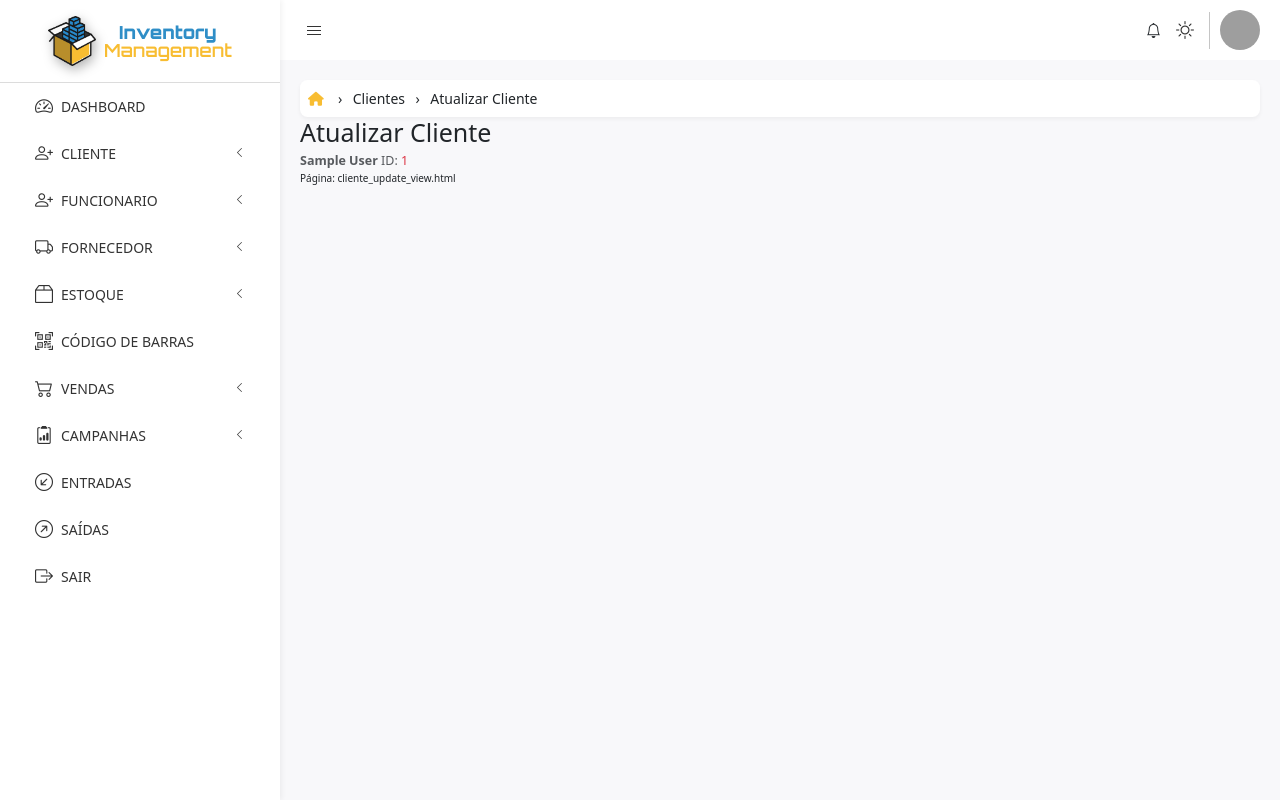
After one commit to jackson-vip/sge, a Django app: page /clientes/editar_cliente/1/ in a window 1280 px wide. The commit adds this page. Run offline with Django 5.2, Linux system fonts and the light colour scheme; a user stored in the database is signed in; tables that the repository leaves empty hold one stand-in row (values such as "Sample post"); grey boxes are pictures that could not be loaded.

Commit message:
Adiciona a view e template para atualização de cliente, atualiza rotas e corrige links de navegação.

```diff
--- a/clientes/admin.py
+++ b/clientes/admin.py
@@ -5,8 +5,8 @@ from .models import Cliente
 
 @admin.register(Cliente)
 class ClienteAdmin(admin.ModelAdmin):
-    list_display = ['usuario', 'cpf', 'email', 'telefone']
-    search_fields = ['usuario__username', 'cpf', 'email', 'telefone']
+    list_display = ['usuario', 'cpf', 'rg', 'email', 'telefone']
+    search_fields = ['usuario__username', 'cpf', 'rg', 'email', 'telefone']
     list_filter = ['status']
     ordering = ['usuario__username']
     list_per_page = 20
--- a/clientes/templates/cliente/cliente_list_view.html
+++ b/clientes/templates/cliente/cliente_list_view.html
@@ -60,7 +60,7 @@
                 <a href="{% url 'cliente:cliente_detail_view' cliente.id %}" class="btn-view" data-bs-tooltip="tooltip"data-bs-custom-class="custom-tooltip" data-bs-title="Visualizar">
                     <i class="fas fa-eye"></i>
                 </a>
-                <a href="#" class="btn-edit" data-bs-tooltip="tooltip"data-bs-custom-class="custom-tooltip" data-bs-title="Editar">
+                <a href="{% url 'cliente:cliente_update_view' cliente.id %}" class="btn-edit" data-bs-tooltip="tooltip"data-bs-custom-class="custom-tooltip" data-bs-title="Editar">
                     <i class="fas fa-pencil-alt"></i>
                 </a>
                 <a href="#" class="btn-delete" data-bs-target="#cliente-delete-modal" data-bs-toggle="modal" data-cliente-id="{{ cliente.id }}" data-cliente-nome="{{ cliente.usuario.first_name }} {{ cliente.usuario.last_name }}" data-bs-tooltip="tooltip" data-bs-custom-class="custom-tooltip" data-bs-title="Excluir">
--- /dev/null
+++ b/clientes/templates/cliente/cliente_update_view.html
@@ -0,0 +1,19 @@
+{% extends "global/base.html" %}
+{% load static %}
+{% block title %}{{ title }}{% endblock title %}
+{% block css %}
+    <link rel="stylesheet" href="{% static 'cliente/css/cliente_list_view.css' %}" rel="stylesheet"/>
+{% endblock css %}
+
+{% block content %}
+
+{% include "global/partials/breadcrumb.html" %}
+
+<!-- Template para Atualizar Cliente -->
+<h1>Atualizar Cliente</h1>
+<span class="fs-5 text-muted">
+    <strong>{{ cliente.usuario.first_name }} {{ cliente.usuario.last_name }}</strong> ID: <span class="text-danger">{{ cliente.id }}</span>
+</span>
+<p> Página: cliente_update_view.html</p>
+
+{% endblock content %}
--- a/clientes/urls.py
+++ b/clientes/urls.py
@@ -1,14 +1,14 @@
 from django.urls import path
 from .views import (
-    ClienteListView, ClienteCreateView, ClienteDeleteView, ClienteDetailView
+    ClienteListView, ClienteCreateView, ClienteDeleteView, ClienteDetailView, ClienteUpdateView
 )
 
 app_name = 'cliente'
 
 urlpatterns = [
     path('', ClienteListView.as_view(), name='cliente_list_view'),
-    path('novo/', ClienteCreateView.as_view(), name='cliente_create_view'),
-    # path('<int:pk>/editar/', ClienteUpdateView.as_view(), name='update'),
-    path('cliente_deletar/<int:pk>/', ClienteDeleteView.as_view(), name='cliente_delete_view'),
-    path('cliente_detalhes/<int:pk>/', ClienteDetailView.as_view(), name='cliente_detail_view'),
+    path('novo_cliente/', ClienteCreateView.as_view(), name='cliente_create_view'),
+    path('deletar_cliente/<int:pk>/', ClienteDeleteView.as_view(), name='cliente_delete_view'),
+    path('detalhes_cliente/<int:pk>/', ClienteDetailView.as_view(), name='cliente_detail_view'),
+    path('editar_cliente/<int:pk>/', ClienteUpdateView.as_view(), name='cliente_update_view'),
 ]
--- a/clientes/views.py
+++ b/clientes/views.py
@@ -1,7 +1,7 @@
 from django.contrib import messages
 from django.contrib.auth.mixins import LoginRequiredMixin
 from django.http import HttpResponseRedirect
-from django.views.generic import ListView, CreateView, DeleteView
+from django.views.generic import ListView, CreateView, DeleteView, UpdateView
 from django.db.models import Q
 from django.urls import reverse, reverse_lazy
 
@@ -64,12 +64,6 @@ class ClienteCreateView(LoginRequiredMixin, CreateView):
         ]
         return context
 
-class ClienteDeleteView(LoginRequiredMixin, DeleteView):
-    model = Cliente
-    template_name = 'cliente/cliente_modal/modal_cliente_delete_view.html'
-    success_url = reverse_lazy('cliente:cliente_list_view')
-
-
 class ClienteDetailView(LoginRequiredMixin, ListView):
     model = Cliente
     template_name = 'cliente/cliente_detail_view.html'
@@ -81,10 +75,29 @@ class ClienteDetailView(LoginRequiredMixin, ListView):
 
     def get_context_data(self, **kwargs):
         context = super().get_context_data(**kwargs)
-        context['title'] = 'Detalhes do Cliente'
         context['cliente'] = self.get_queryset().first()
         context['breadcrumbs'] = [
             {'name': 'Clientes', 'url': reverse('cliente:cliente_list_view')},
             {'name': 'Detalhes do Cliente', 'url': reverse('cliente:cliente_detail_view', kwargs={'pk': self.kwargs['pk']})},
         ]
         return context
+
+class ClienteDeleteView(LoginRequiredMixin, DeleteView):
+    model = Cliente
+    template_name = 'cliente/cliente_modal/modal_cliente_delete_view.html'
+    success_url = reverse_lazy('cliente:cliente_list_view')
+
+class ClienteUpdateView(LoginRequiredMixin, UpdateView):
+    model = Cliente
+    template_name = 'cliente/cliente_update_view.html'
+    fields = ['usuario', 'imagem']  # Substitua pelos campos do modelo Cliente
+    success_url = reverse_lazy('cliente:cliente_list_view')
+
+    def get_context_data(self, **kwargs):
+        context = super().get_context_data(**kwargs)
+        context['title'] = 'Atualizar Cliente'
+        context['breadcrumbs'] = [
+            {'name': 'Clientes', 'url': reverse('cliente:cliente_list_view')},
+            {'name': 'Atualizar Cliente', 'url': reverse('cliente:cliente_update_view', kwargs={'pk': self.kwargs['pk']})},
+        ]
+        return context
```
Also changed, not shown: clientes/templates/cliente/cliente_modal/modal_cliente_update_view.html (deleted).
